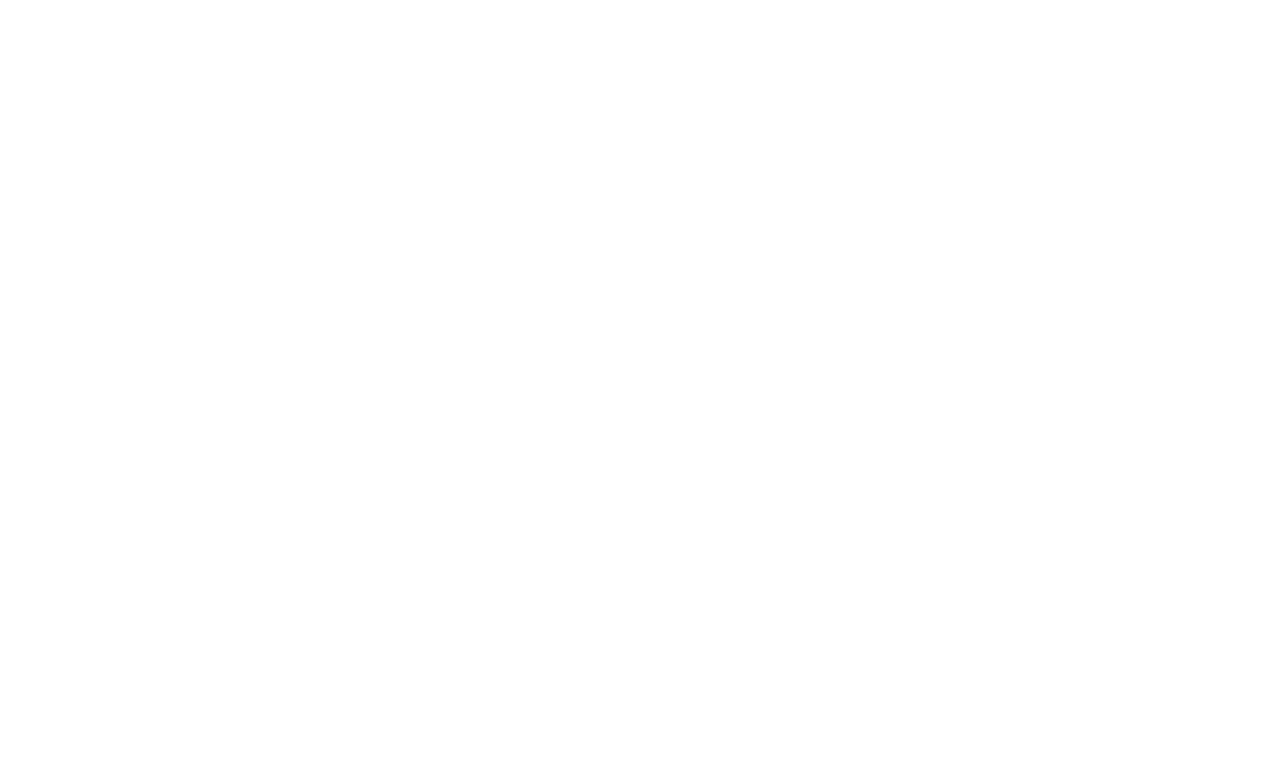
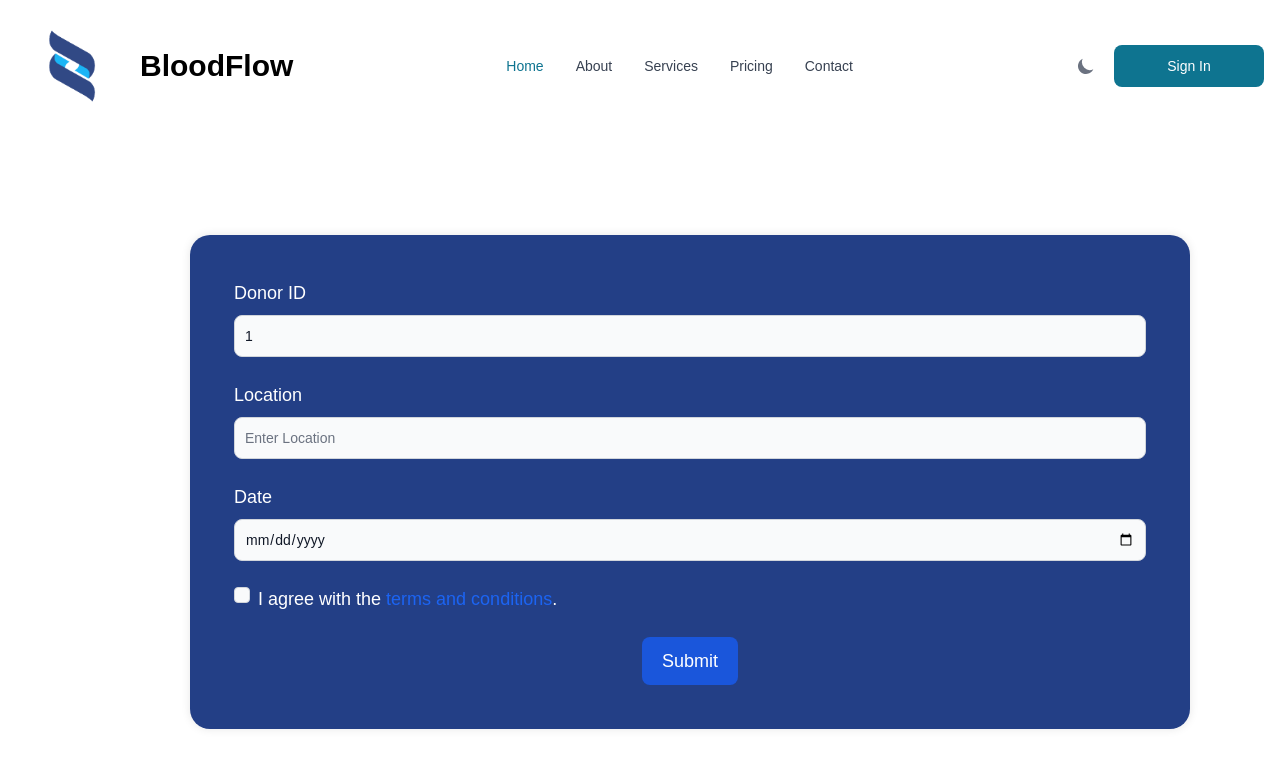
Before and after one commit to ShehanGit/Blood-Donation-Management-System, a React (Create React App) app in the folder frontend/blood_donation_app/: page /create-appointment/1 in a window 1280 px wide. Before the commit this address had no page. Shown: the top 768 px of the page. Built offline with nearby package versions, Linux system fonts and the light colour scheme.

Commit message:
map to form conect correctly

```diff
--- a/frontend/blood_donation_app/src/App.js
+++ b/frontend/blood_donation_app/src/App.js
@@ -16,6 +16,7 @@
 import HospitalList from './pages/adminpages/HospitalList';
 import Dashboard from './pages/adminpages/Dashboard';
 import Map from './pages/Map';
+import AppointmentPage from './pages/AppointmentCreate';
 
 
 
@@ -39,7 +40,7 @@
           <Route exact path="/hospitallist" element={<HospitalList />} />
           <Route exact path="/dashboard1" element={<Dashboard />} />
           <Route exact path="/map" element={<Map />} />
-        </Routes>
+          <Route path="/create-appointment/:donorId" element={<AppointmentCreate />} />        </Routes>
       </Router>
     </div>
   );
--- a/frontend/blood_donation_app/src/css/AppointmentCreate.css
+++ b/frontend/blood_donation_app/src/css/AppointmentCreate.css
@@ -1,9 +1,9 @@
-.center-container2 {
+.center-container5 {
     display: flex;
     justify-content: center;
     align-items: center;
     height: 100vh; /* Full viewport height */
-    margin-top: -200px;
+    margin-top: -50px;
   }
 
   .container1 {
--- a/frontend/blood_donation_app/src/pages/AppointmentCreate.jsx
+++ b/frontend/blood_donation_app/src/pages/AppointmentCreate.jsx
@@ -1,10 +1,12 @@
-import React, { useState } from "react";
+import React, { useState, useEffect } from "react";
+import { useParams } from 'react-router-dom';
 import '../css/AppointmentCreate.css';
 import NavBar from "../component/NavBar";
-import { createAppointment } from "../services/AppointmentServices"; // Make sure you have this service
+import { createAppointment } from "../services/AppointmentServices"; // Make sure this service exists
 
-export default function AppointmentCreate() {
-  const [donorId, setDonorId] = useState('');
+function AppointmentCreate() {
+  const { donorId } = useParams(); // Retrieve donorId from URL parameters
+  const [donorIdState, setDonorIdState] = useState(donorId || ''); // Initialize state with URL parameter
   const [location, setLocation] = useState('');
   const [scheduledDate, setDate] = useState('');
   const [termsAccepted, setTermsAccepted] = useState(false);
@@ -15,11 +17,18 @@
     termsAccepted: '',
   });
 
+  useEffect(() => {
+    // Update the donorId state if the URL parameter changes
+    if (donorId) {
+      setDonorIdState(donorId);
+    }
+  }, [donorId]); // React to changes in donorId
+
   const validateForm = () => {
     let isValid = true;
     const newErrors = {};
 
-    if (!donorId) {
+    if (!donorIdState) {
       newErrors.donorId = 'Donor ID is required';
       isValid = false;
     }
@@ -45,24 +54,28 @@
     if (validateForm()) {
       const appointmentDetails = {
         donor: {
-          donorId: donorId,
+          donorId: donorIdState,
         },
         location: location,
         scheduledDate: scheduledDate,
       };
-      console.log(appointmentDetails);
-      // Proceed with form submission (e.g., API call)
-
-      createAppointment(appointmentDetails).then((Response) => {
-        console.log(Response.scheduledDate);
-      });
+      console.log(appointmentDetails); // Debugging line
+      createAppointment(appointmentDetails)
+        .then(response => {
+          console.log("Appointment created successfully:", response);
+          // Redirect or update UI upon successful creation
+        })
+        .catch(error => {
+          console.error("Failed to create appointment:", error);
+          // Handle errors, e.g., show user feedback
+        });
     }
   };
 
   return (
     <div>
       <NavBar />
-      <div className="center-container2">
+      <div className="center-container5">
         <div className="container1">
           <form className="p-6" onSubmit={handleSubmit}>
             <div className="grid gap-6 mb-6 md:grid-cols-2">
@@ -71,10 +84,10 @@
                 <input
                   type="text"
                   id="donor_id"
-                  className="bg-gray-50 border border-gray-300 text-gray-900 text-sm rounded-lg focus:ring-blue-500 focus:border-blue-500 block w-full p-2.5 dark:bg-gray-700 dark:border-gray-600 placeholder-black dark:text-white dark:focus:ring-blue-500 dark:focus:border-blue-500"
-                  placeholder="D12345"
-                  value={donorId}
-                  onChange={(e) => setDonorId(e.target.value)}
+                  className="bg-gray-50 border border-gray-300 text-gray-900 text-sm rounded-lg focus:ring-blue-500 focus:border-blue-500 block w-full p-2.5"
+                  placeholder="Enter Donor ID"
+                  value={donorIdState}
+                  onChange={(e) => setDonorIdState(e.target.value)}
                   required
                 />
                 {errors.donorId && <div className="text-red-500">{errors.donorId}</div>}
@@ -84,20 +97,20 @@
                 <input
                   type="text"
                   id="location"
-                  className="bg-gray-50 border border-gray-300 text-gray-900 text-sm rounded-lg focus:ring-blue-500 focus:border-blue-500 block w-full p-2.5 dark:bg-gray-700 dark:border-gray-600 placeholder-black dark:text-white dark:focus:ring-blue-500 dark:focus:border-blue-500"
-                  placeholder="Donation Center Name"
+                  className="bg-gray-50 border border-gray-300 text-gray-900 text-sm rounded-lg focus:ring-blue-500 focus:border-blue-500 block w-full p-2.5"
+                  placeholder="Enter Location"
                   value={location}
                   onChange={(e) => setLocation(e.target.value)}
                   required
                 />
                 {errors.location && <div className="text-red-500">{errors.location}</div>}
               </div>
-              <div className="md:col-span-2"> {/* Adjusted to make the date input full width */}
+              <div className="md:col-span-2">
                 <label htmlFor="date" className="block mb-2 text-lg font-medium text-left text-white">Date</label>
                 <input
                   type="date"
                   id="date"
-                  className="bg-gray-50 border border-gray-300 text-gray-900 text-sm rounded-lg focus:ring-blue-500 focus:border-blue-500 block w-full p-2.5 dark:bg-gray-700 dark:border-gray-600 placeholder-black dark:text-white dark:focus:ring-blue-500 dark:focus:border-blue-500"
+                  className="bg-gray-50 border border-gray-300 text-gray-900 text-sm rounded-lg focus:ring-blue-500 focus:border-blue-500 block w-full p-2.5"
                   value={scheduledDate}
                   onChange={(e) => setDate(e.target.value)}
                   required
@@ -110,18 +123,18 @@
                 <input
                   id="terms"
                   type="checkbox"
-                  className="w-4 h-4 border border-gray-300 rounded bg-gray-50 focus:ring-3 focus:ring-blue-300 dark:bg-gray-700 dark:border-gray-600 dark:focus:ring-blue-600 dark:ring-offset-gray-800"
+                  className="w-4 h-4 border border-gray-300 rounded bg-gray-50 focus:ring-3 focus:ring-blue-300"
                   checked={termsAccepted}
                   onChange={(e) => setTermsAccepted(e.target.checked)}
                   required
                 />
               </div>
-              <label htmlFor="terms" className="ml-2 text-lg font-medium text-left text-white dark:text-gray-300">
-                I agree with the <a href="#" className="text-blue-600 hover:underline dark:text-blue-500">terms and conditions</a>.
+              <label htmlFor="terms" className="ml-2 text-lg font-medium text-left text-white">
+                I agree with the <a href="#" className="text-blue-600 hover:underline">terms and conditions</a>.
               </label>
               {errors.termsAccepted && <div className="text-red-500">{errors.termsAccepted}</div>}
             </div>
-            <button type="submit" className="text-white bg-blue-700 hover:bg-blue-800 focus:ring-4 focus:outline-none focus:ring-blue-300 font-medium rounded-lg text-lg w-full sm:w-auto px-5 py-2.5 text-center dark:bg-blue-600 dark:hover:bg-blue-700 dark:focus:ring-blue-800">
+            <button type="submit" className="text-white bg-blue-700 hover:bg-blue-800 focus:ring-4 focus:outline-none focus:ring-blue-300 font-medium rounded-lg text-lg w-full sm:w-auto px-5 py-2.5 text-center">
               Submit
             </button>
           </form>
@@ -130,3 +143,5 @@
     </div>
   );
 }
+
+export default AppointmentCreate;
--- a/frontend/blood_donation_app/src/pages/Map.jsx
+++ b/frontend/blood_donation_app/src/pages/Map.jsx
@@ -1,34 +1,69 @@
-import React from 'react';
-import { GoogleMap, LoadScript } from '@react-google-maps/api';
+import React, { useState, useEffect } from 'react';
+import { GoogleMap, LoadScript, Marker, InfoWindow } from '@react-google-maps/api';
+import { useNavigate } from 'react-router-dom'; // Import useNavigate instead of useHistory
 import NavBar from "../component/NavBar";
+import { getCampaignList } from '../services/CampignService'; // Adjust the import path as necessary
 
 const containerStyle = {
-  width: '400px',
+  width: '100%',
   height: '400px'
 };
 
-const center = {
-  lat: -34.397,
-  lng: 150.644
-};
+function MyComponent({ googleMapsApiKey }) {
+  const [campaigns, setCampaigns] = useState([]);
+  const [currentLocation, setCurrentLocation] = useState(null);
+  const navigate = useNavigate(); // Using useNavigate here
 
-function MyComponent() {
+  useEffect(() => {
+    navigator.geolocation.getCurrentPosition(
+      ({ coords }) => {
+        setCurrentLocation({ lat: coords.latitude, lng: coords.longitude });
+      },
+      () => {
+        alert('Location access denied. Defaulting to a central location.');
+        setCurrentLocation({ lat: 40.712776, lng: -74.005974 }); // Default location
+      }
+    );
+
+    const fetchCampaigns = async () => {
+      const response = await getCampaignList();
+      setCampaigns(response.data);
+    };
+
+    fetchCampaigns();
+  }, []);
+
+  const handleMarkerClick = (campaignId) => {
+    // Navigate to the appointment page with the campaignId
+    navigate(`/appointment/${campaignId}`);
+  };
+
   return (
-    <LoadScript
-      googleMapsApiKey="AIzaSyB_rQpC-DXpusJEp1PBBC5RzgmOFvpUCzk" // Replace YOUR_API_KEY with the key you generated
-    >
-
-        <NavBar />
-
+    <LoadScript googleMapsApiKey={googleMapsApiKey}>
+      <NavBar />
       <GoogleMap
         mapContainerStyle={containerStyle}
-        center={center}
-        zoom={10}
+        center={currentLocation || { lat: 40.712776, lng: -74.005974 }}
+        zoom={12}
       >
-        {/* Child components like markers or info windows here */}
+        {currentLocation && (
+          <Marker
+            position={currentLocation}
+            icon={{
+              url: "http://maps.google.com/mapfiles/ms/icons/blue-dot.png" // Blue icon for current location
+            }}
+          />
+        )}
+        {campaigns.map(campaign => (
+          <Marker
+            key={campaign.campaignId}
+            position={{ lat: campaign.latitude, lng: campaign.longitude }}
+            onClick={() => handleMarkerClick(campaign.campaignId)}
+          />
+        ))}
       </GoogleMap>
     </LoadScript>
-  )
+  );
 }
 
 export default React.memo(MyComponent);
```
Also changed, not shown: frontend/blood_donation_app/src/services/CampignService.js (renamed from frontend/blood_donation_app/src/services/CampignsService.js).
